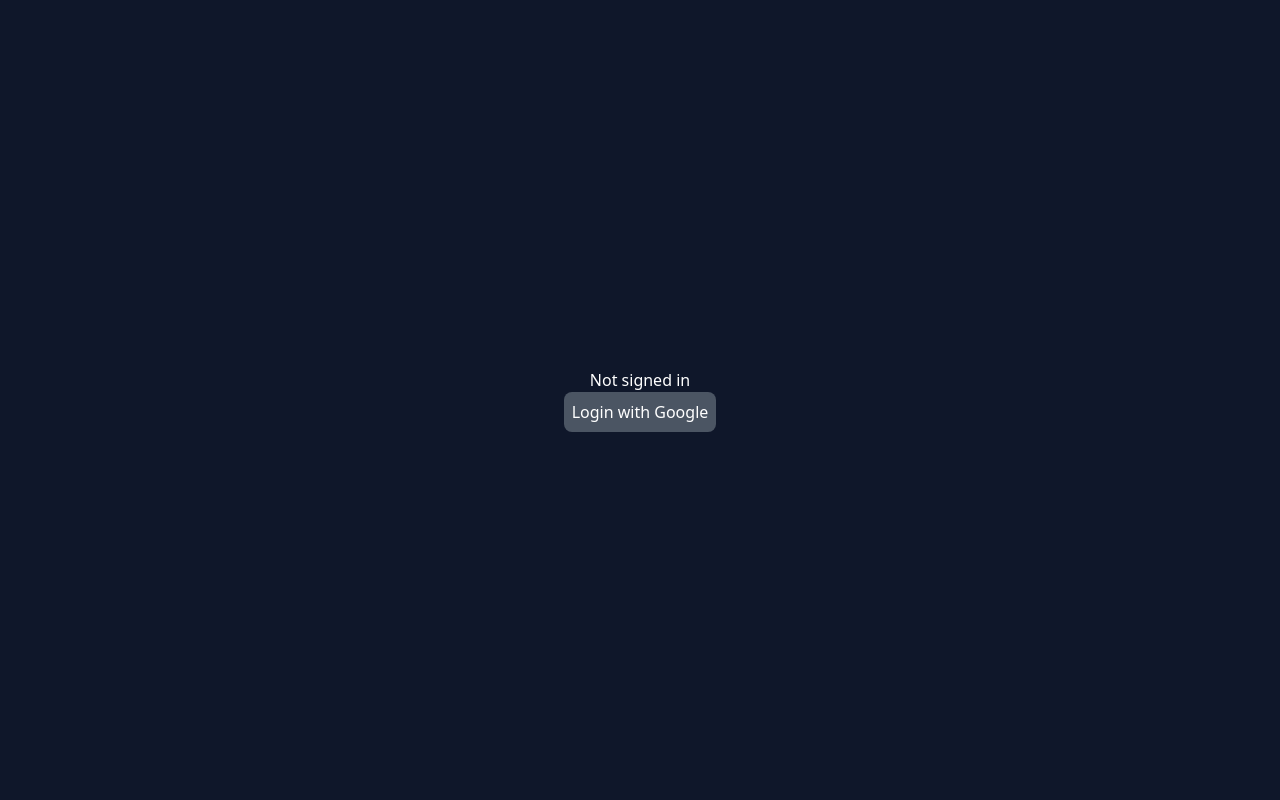
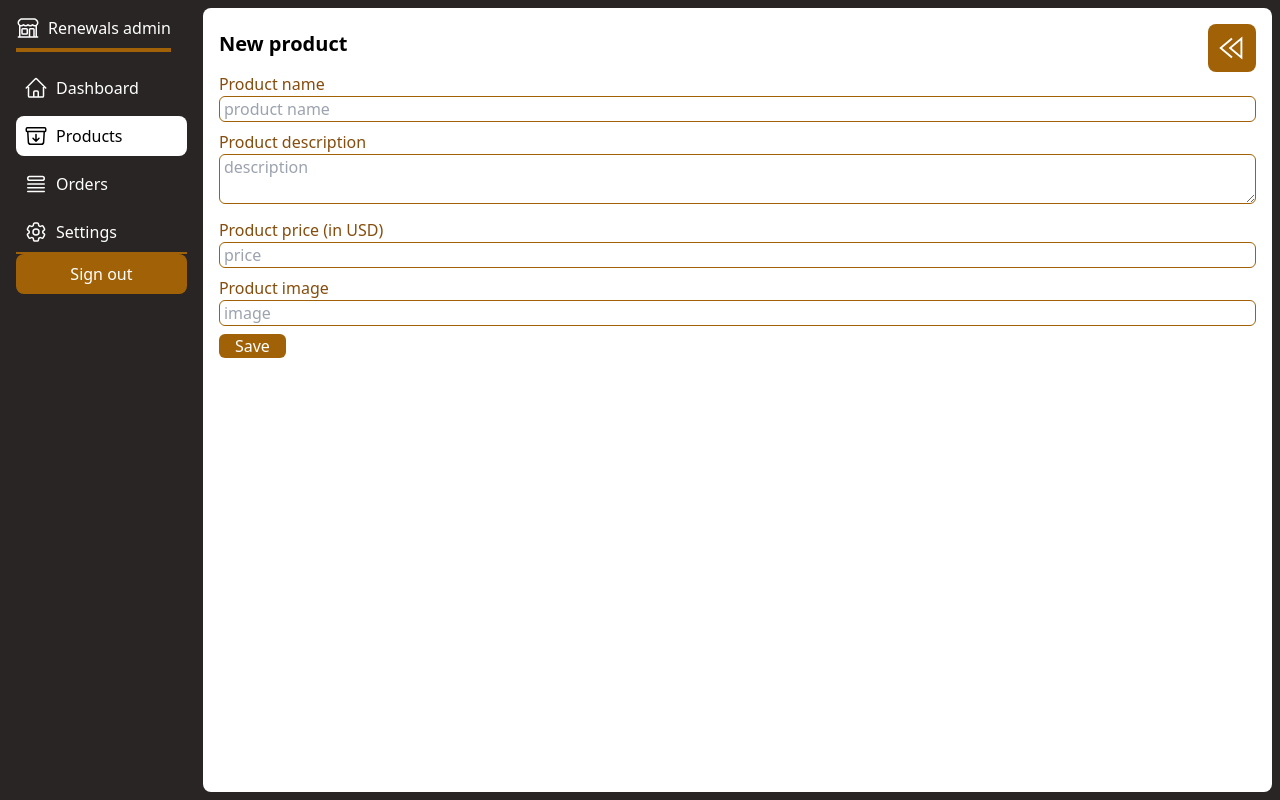
Before and after one commit to rich-dacan/renewals-tech-store-admin, a Next.js app: page /products/new in a window 1280 px wide. Built offline with nearby package versions, Linux system fonts and the light colour scheme; no server answers.

Commit message:
feat: style increases

```diff
--- a/src/components/Generals/Layout/index.tsx
+++ b/src/components/Generals/Layout/index.tsx
@@ -8,29 +8,32 @@
 }
 
 export const Layout: React.FC<Props> = ({ children }) => {
-  const { data: session } = useSession();
+  // const { data: session } = useSession();
 
   // console.log("session: ", session);
 
-  if (!session) {
-    return (
-      <div className="bg-slate-900 w-screen h-screen flex items-center">
-        <div className="text-center text-white w-full">
-          Not signed in <br />
-          <button
-            onClick={() => signIn("google")}
-            className="bg-gray-600 p-2 rounded-lg"
-          >
-            Login with Google
-          </button>
-        </div>
-      </div>
-    );
-  }
+  // if (!session) {
+  //   return (
+  //     <div className="bg-slate-900 w-screen h-screen flex items-center">
+  //       <div className="text-center text-white w-full">
+  //         Not signed in <br />
+  //         <button
+  //           onClick={() => signIn("google")}
+  //           className="bg-gray-600 p-2 rounded-lg"
+  //         >
+  //           Login with Google
+  //         </button>
+  //       </div>
+  //     </div>
+  //   );
+  // }
 
   return (
     <div className="flex min-h-screen bg-stone-800">
-      <NavigationAside session={session} signOut={signOut} />
+      {/* <NavigationAside session={session} signOut={signOut} /> */}
+
+      <NavigationAside signOut={signOut} />
+
 
       <div className="bg-white flex flex-grow p-4 mt-2 mb-2 mr-2 rounded-lg">
         {children}
--- a/src/components/NavigationAside/index.tsx
+++ b/src/components/NavigationAside/index.tsx
@@ -9,20 +9,19 @@
 }
 
 export const NavigationAside: React.FC<Props> = ({ session, signOut }) => {
-  // const [activeLink, setActiveLink] = useState()
 
-  const inactiveLink = "flex p-2 ";
-  const activeLink = inactiveLink + "bg-white text-black rounded-l-lg";
+  const inactiveLink = "flex p-2 rounded-lg hover:bg-yellow-700 hover:text-white";
+  const activeLink =  "flex p-2 rounded-lg bg-white text-black hover:bg-yellow-700 hover:text-white";
 
   const router = useRouter();
 
   const { pathname } = router;
 
   return (
-    <aside className="flex-col min-w-max h-screen text-white p-4 pr-0 bg-stone-800">
+    <aside className="flex-col min-w-max h-screen  text-white p-4 bg-stone-800">
       <Link
         href={"/"}
-        className="flex mb-4 mr-4 pb-2 border-b-4 border-yellow-700"
+        className="flex mb-4 mr-4 pb-2 border-b-4 border-yellow-700 "
       >
         <svg
           xmlns="http://www.w3.org/2000/svg"
@@ -129,9 +128,11 @@
           Settings
         </Link>
       </nav>
-      <div className="m-3">
-        <span className="flex">
+      <div className="mt-auto">
+        <hr className="border-t-2 border-yellow-700" />
+        <span className="flex-col ">
           {session && (
+           <span className="flex py-4">
             <Image
               src={session?.user?.image ? session?.user?.image : ""}
               width={50}
@@ -141,17 +142,18 @@
               quality={100}
               className="h-10 rounded-lg"
             />
+            <p className="pt-2 text-white">{session?.user?.name}</p>
+          </span>
           )}
 
           <button
-            className="text-white bg-yellow-700 p-2 rounded-lg h-10 ml-2 hover:bg-yellow-800"
+            className="w-full text-white bg-yellow-700 rounded-lg p-2 px-3 hover:bg-yellow-800"
             onClick={() => signOut()}
             title="Sign-out"
           >
             Sign out
           </button>
         </span>
-        <p className="pt-2 text-white"> {session?.user?.name}</p>
       </div>
     </aside>
   );
--- a/src/pages/_app.tsx
+++ b/src/pages/_app.tsx
@@ -9,8 +9,8 @@
   pageProps: { session, ...pageProps },
 }: AppProps) {
   return (
-    <SessionProvider session={session}>
+    // <SessionProvider session={session}>
       <Component {...pageProps} />
-    </SessionProvider>
+    // </SessionProvider>
   );
 }
--- a/src/pages/api/products/index.tsx
+++ b/src/pages/api/products/index.tsx
@@ -1,5 +1,4 @@
 import { NextApiRequest, NextApiResponse } from "next";
-
 import { Product } from "../../../../models/Product";
 import { mongooseConnect } from "../../../../lib/mongoose";
 
--- a/src/pages/products/index.tsx
+++ b/src/pages/products/index.tsx
@@ -24,8 +24,6 @@
     axios.get("/api/products").then(res => setProducts(res.data));
   }, [products]);
 
-  // console.log(modalState);
-
   return (
     <>
       <Head>
@@ -44,12 +42,11 @@
               Add new product
             </Link>
 
-            <BsDatabaseAdd
+            <button
+              className="bg-yellow-700 text-white rounded-lg p-2 hover:bg-yellow-800"
               onClick={handleModal}
-              size={46}
-              style={{ cursor: "pointer" }}
-              title="Added new product with modal"
-            />
+              title="Add new product with modal"
+            >Add new product with modal</button>
           </span>
 
           <table className="basic">
@@ -83,7 +80,7 @@
             </tbody>
           </table>
 
-          <Modal isOpen={modalState} onClose={handleModal} noCloseBtn>
+          <Modal isOpen={modalState} onClose={handleModal}>
             <NewProduct isModal onClose={handleModal} />
           </Modal>
         </div>
--- a/src/pages/products/new/index.tsx
+++ b/src/pages/products/new/index.tsx
@@ -10,6 +10,7 @@
 interface Props {
   isModal?: boolean;
   onClose: () => void;
+  onSubmitted?: boolean;
 }
 
 const NewProduct: React.FC<Props> = ({ isModal = false, onClose }) => {
@@ -19,7 +20,6 @@
   const [description, setDescription] = useState<string>("");
   const [price, setPrice] = useState<string>("");
   const [image, setImage] = useState<string>("");
-  const [gotToProducts, setGoToProducts] = useState(false);
 
   async function createProduct(event: { preventDefault: () => void }) {
     event.preventDefault();
@@ -28,11 +28,11 @@
 
     await axios.post("/api/products", payload);
 
-    setGoToProducts(true);
-  }
-
-  if (gotToProducts) {
-    router.push("/products");
+    if (isModal) {
+      onClose();
+    } else {
+      router.push("/products");
+    }
   }
 
   return (
```
Also changed, not shown: 1 other file (tests, documents, lock files or other folders).
